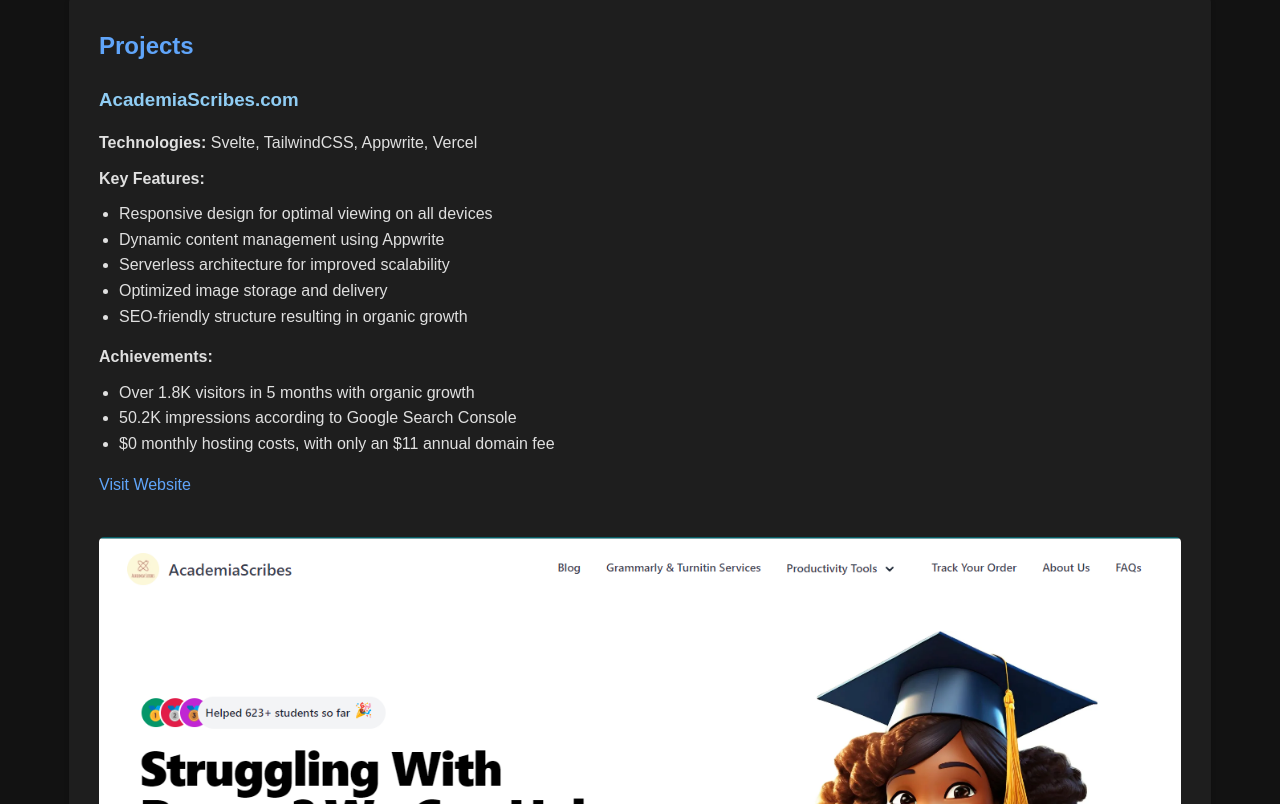
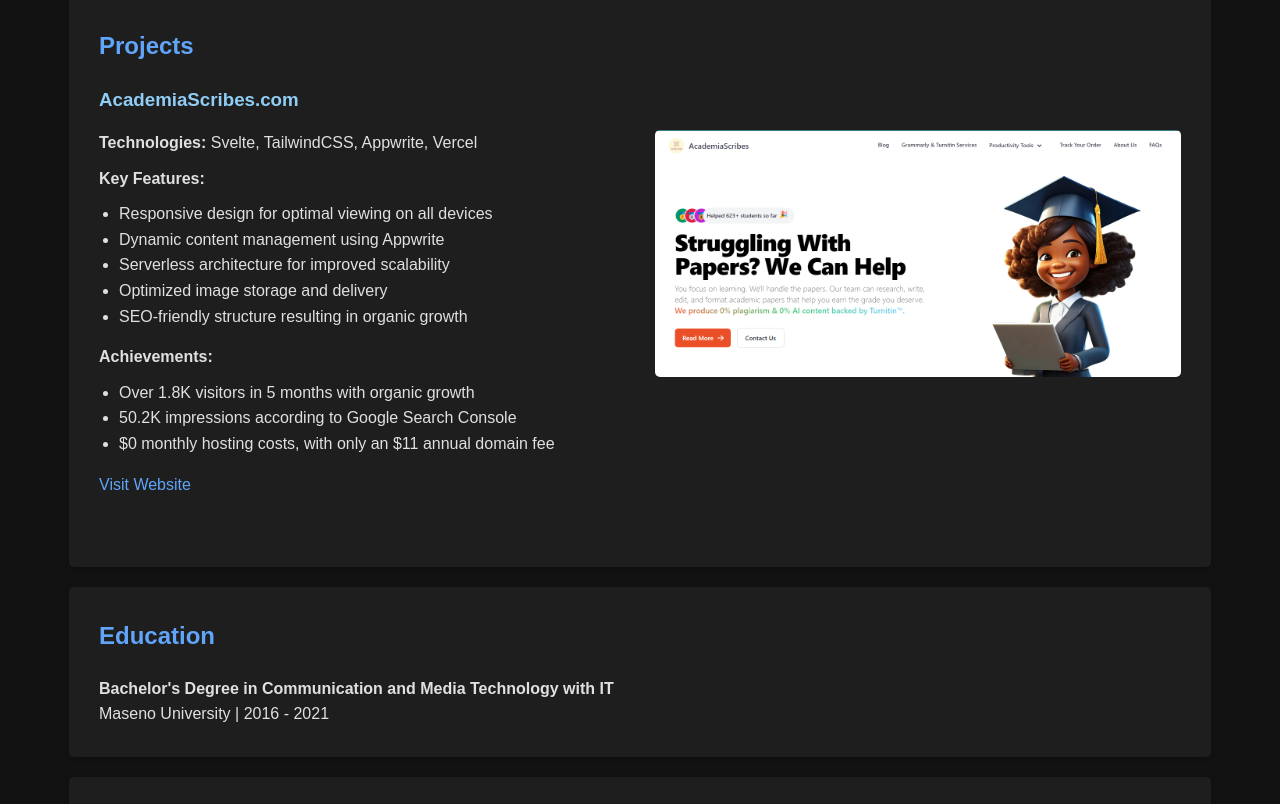
Before and after one commit to DennisOluoch/dennisoluoch.github.io, a plain HTML site: page index.html in a window 1280 px wide. Shown: the part 754-1558 px from the top of the page. Drawn offline with Linux system fonts and the light colour scheme.

Commit message:
improved responsiveness

```diff
--- a/index.html
+++ b/index.html
@@ -85,13 +85,12 @@
 
             .project-details {
                 display: flex;
-                flex-wrap: wrap;
+                flex-direction: row;
                 gap: 30px;
             }
 
             .project-info {
                 flex: 1;
-                min-width: 100%;
             }
 
             .project-info ul {
@@ -105,7 +104,6 @@
 
             .project-image {
                 flex: 1;
-                min-width: 100%;
             }
 
             .project-image img {
@@ -144,7 +142,7 @@
 
                 .project-info,
                 .project-image {
-                    min-width: 100%;
+                    width: 100%;
                 }
 
                 .project-image img {
```
